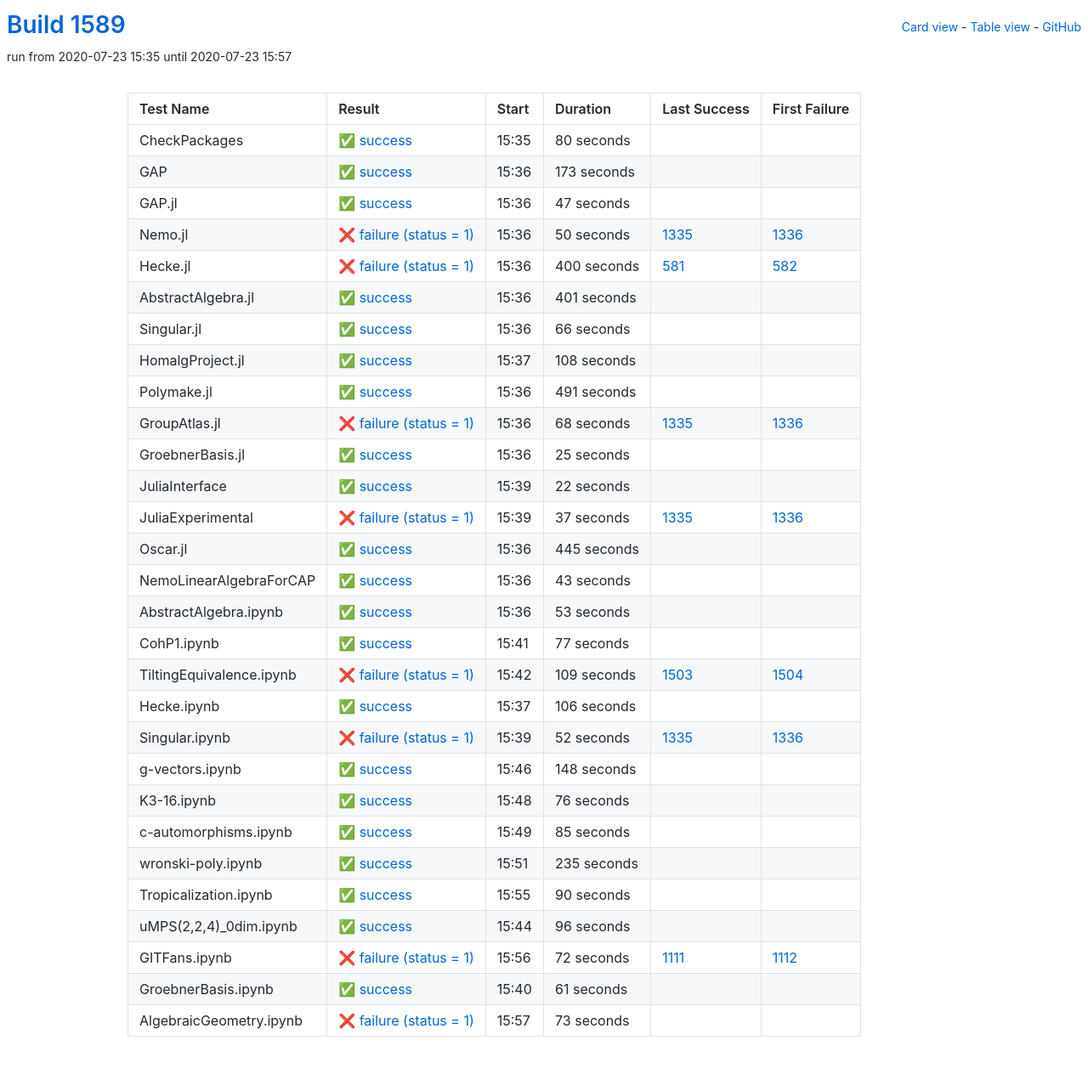
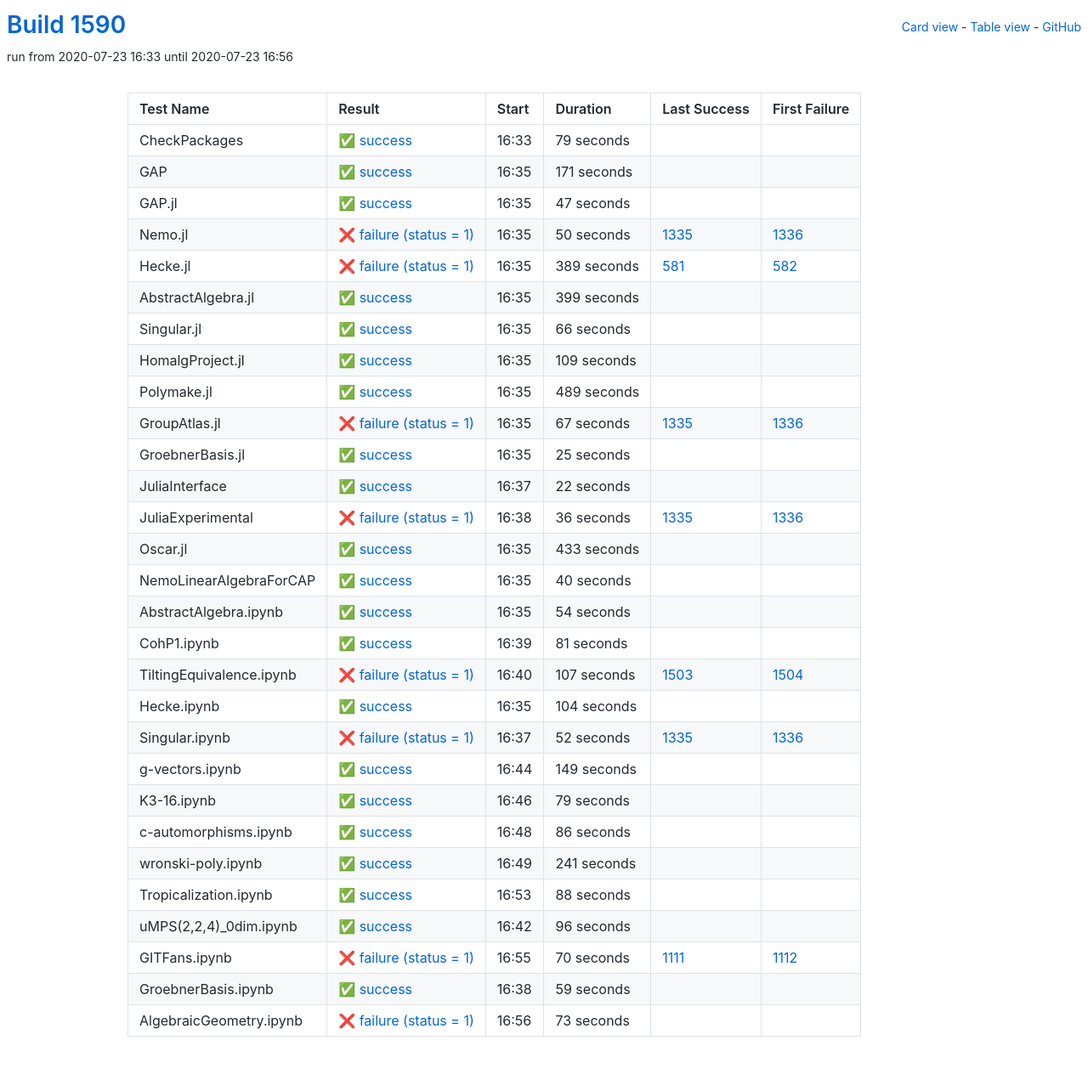
Before and after one commit to oscar-system/oscar-ci-status-1.4, a Jekyll site: the page built from table.html, in a window 1280 px wide. Shown: the whole page at 85% size. Built offline with Jekyll 4.4.1, drawn with Linux system fonts in a browser that asks for light colours.

Commit message:
Build #1590

```diff
--- a/_data/ci.yml
+++ b/_data/ci.yml
@@ -1,6 +1,6 @@
 ---
-build: 1589
-build_url: https://oscarci.mathematik.uni-kl.de/job/oscar-julia-1.4/1589/
+build: 1590
+build_url: https://oscarci.mathematik.uni-kl.de/job/oscar-julia-1.4/1590/
 job: oscar-julia-1.4
 organization: oscar-system
 repo: oscar-ci-status-1.4
@@ -8,32 +8,32 @@ repourl: https://github.com/oscar-system/oscar-ci-status-1.4
 tests:
 - name: CheckPackages
   id: checkpackages
-  log: https://oscarci.mathematik.uni-kl.de/job/oscar-julia-1.4/1589/artifact/logs/build-1589/CheckPackages.log
-  start: 2020-07-23 15:35
+  log: https://oscarci.mathematik.uni-kl.de/job/oscar-julia-1.4/1590/artifact/logs/build-1590/CheckPackages.log
+  start: 2020-07-23 16:33
   success: true
   exitcode: 0
   status: success
-  duration: 80
+  duration: 79
   last_success: false
   last_success_url:
   first_failure: false
   first_failure_url:
 - name: GAP
   id: gap
-  log: https://oscarci.mathematik.uni-kl.de/job/oscar-julia-1.4/1589/artifact/logs/build-1589/GAP.log
-  start: 2020-07-23 15:36
+  log: https://oscarci.mathematik.uni-kl.de/job/oscar-julia-1.4/1590/artifact/logs/build-1590/GAP.log
+  start: 2020-07-23 16:35
   success: true
   exitcode: 0
   status: success
-  duration: 173
+  duration: 171
   last_success: false
   last_success_url:
   first_failure: false
   first_failure_url:
 - name: GAP.jl
   id: gap-jl
-  log: https://oscarci.mathematik.uni-kl.de/job/oscar-julia-1.4/1589/artifact/logs/build-1589/GAP.jl.log
-  start: 2020-07-23 15:36
+  log: https://oscarci.mathematik.uni-kl.de/job/oscar-julia-1.4/1590/artifact/logs/build-1590/GAP.jl.log
+  start: 2020-07-23 16:35
   success: true
   exitcode: 0
   status: success
@@ -44,8 +44,8 @@ tests:
   first_failure_url:
 - name: Nemo.jl
   id: nemo-jl
-  log: https://oscarci.mathematik.uni-kl.de/job/oscar-julia-1.4/1589/artifact/logs/build-1589/Nemo.jl.log
-  start: 2020-07-23 15:36
+  log: https://oscarci.mathematik.uni-kl.de/job/oscar-julia-1.4/1590/artifact/logs/build-1590/Nemo.jl.log
+  start: 2020-07-23 16:35
   success: false
   exitcode: 1
   status: failure
@@ -56,32 +56,32 @@ tests:
   first_failure_url: https://oscarci.mathematik.uni-kl.de/job/oscar-julia-1.4/1336/
 - name: Hecke.jl
   id: hecke-jl
-  log: https://oscarci.mathematik.uni-kl.de/job/oscar-julia-1.4/1589/artifact/logs/build-1589/Hecke.jl.log
-  start: 2020-07-23 15:36
+  log: https://oscarci.mathematik.uni-kl.de/job/oscar-julia-1.4/1590/artifact/logs/build-1590/Hecke.jl.log
+  start: 2020-07-23 16:35
   success: false
   exitcode: 1
   status: failure
-  duration: 400
+  duration: 389
   last_success: 581
   last_success_url: https://oscarci.mathematik.uni-kl.de/job/oscar-julia-1.4/581/
   first_failure: 582
   first_failure_url: https://oscarci.mathematik.uni-kl.de/job/oscar-julia-1.4/582/
 - name: AbstractAlgebra.jl
   id: abstractalgebra-jl
-  log: https://oscarci.mathematik.uni-kl.de/job/oscar-julia-1.4/1589/artifact/logs/build-1589/AbstractAlgebra.jl.log
-  start: 2020-07-23 15:36
+  log: https://oscarci.mathematik.uni-kl.de/job/oscar-julia-1.4/1590/artifact/logs/build-1590/AbstractAlgebra.jl.log
+  start: 2020-07-23 16:35
   success: true
   exitcode: 0
   status: success
-  duration: 401
+  duration: 399
   last_success: false
   last_success_url:
   first_failure: false
   first_failure_url:
 - name: Singular.jl
   id: singular-jl
-  log: https://oscarci.mathematik.uni-kl.de/job/oscar-julia-1.4/1589/artifact/logs/build-1589/Singular.jl.log
-  start: 2020-07-23 15:36
+  log: https://oscarci.mathematik.uni-kl.de/job/oscar-julia-1.4/1590/artifact/logs/build-1590/Singular.jl.log
+  start: 2020-07-23 16:35
   success: true
   exitcode: 0
   status: success
@@ -92,44 +92,44 @@ tests:
   first_failure_url:
 - name: HomalgProject.jl
   id: homalgproject-jl
-  log: https://oscarci.mathematik.uni-kl.de/job/oscar-julia-1.4/1589/artifact/logs/build-1589/HomalgProject.jl.log
-  start: 2020-07-23 15:37
+  log: https://oscarci.mathematik.uni-kl.de/job/oscar-julia-1.4/1590/artifact/logs/build-1590/HomalgProject.jl.log
+  start: 2020-07-23 16:35
   success: true
   exitcode: 0
   status: success
-  duration: 108
+  duration: 109
   last_success: false
   last_success_url:
   first_failure: false
   first_failure_url:
 - name: Polymake.jl
   id: polymake-jl
-  log: https://oscarci.mathematik.uni-kl.de/job/oscar-julia-1.4/1589/artifact/logs/build-1589/Polymake.jl.log
-  start: 2020-07-23 15:36
+  log: https://oscarci.mathematik.uni-kl.de/job/oscar-julia-1.4/1590/artifact/logs/build-1590/Polymake.jl.log
+  start: 2020-07-23 16:35
   success: true
   exitcode: 0
   status: success
-  duration: 491
+  duration: 489
   last_success: false
   last_success_url:
   first_failure: false
   first_failure_url:
 - name: GroupAtlas.jl
   id: groupatlas-jl
-  log: https://oscarci.mathematik.uni-kl.de/job/oscar-julia-1.4/1589/artifact/logs/build-1589/GroupAtlas.jl.log
-  start: 2020-07-23 15:36
+  log: https://oscarci.mathematik.uni-kl.de/job/oscar-julia-1.4/1590/artifact/logs/build-1590/GroupAtlas.jl.log
+  start: 2020-07-23 16:35
   success: false
   exitcode: 1
   status: failure
-  duration: 68
+  duration: 67
   last_success: 1335
   last_success_url: https://oscarci.mathematik.uni-kl.de/job/oscar-julia-1.4/1335/
   first_failure: 1336
   first_failure_url: https://oscarci.mathematik.uni-kl.de/job/oscar-julia-1.4/1336/
 - name: GroebnerBasis.jl
   id: groebnerbasis-jl
-  log: https://oscarci.mathematik.uni-kl.de/job/oscar-julia-1.4/1589/artifact/logs/build-1589/GroebnerBasis.jl.log
-  start: 2020-07-23 15:36
+  log: https://oscarci.mathematik.uni-kl.de/job/oscar-julia-1.4/1590/artifact/logs/build-1590/GroebnerBasis.jl.log
+  start: 2020-07-23 16:35
   success: true
   exitcode: 0
   status: success
@@ -140,8 +140,8 @@ tests:
   first_failure_url:
 - name: JuliaInterface
   id: juliainterface
-  log: https://oscarci.mathematik.uni-kl.de/job/oscar-julia-1.4/1589/artifact/logs/build-1589/JuliaInterface.log
-  start: 2020-07-23 15:39
+  log: https://oscarci.mathematik.uni-kl.de/job/oscar-julia-1.4/1590/artifact/logs/build-1590/JuliaInterface.log
+  start: 2020-07-23 16:37
   success: true
   exitcode: 0
   status: success
@@ -152,92 +152,92 @@ tests:
   first_failure_url:
 - name: JuliaExperimental
   id: juliaexperimental
-  log: https://oscarci.mathematik.uni-kl.de/job/oscar-julia-1.4/1589/artifact/logs/build-1589/JuliaExperimental.log
-  start: 2020-07-23 15:39
+  log: https://oscarci.mathematik.uni-kl.de/job/oscar-julia-1.4/1590/artifact/logs/build-1590/JuliaExperimental.log
+  start: 2020-07-23 16:38
   success: false
   exitcode: 1
   status: failure
-  duration: 37
+  duration: 36
   last_success: 1335
   last_success_url: https://oscarci.mathematik.uni-kl.de/job/oscar-julia-1.4/1335/
   first_failure: 1336
   first_failure_url: https://oscarci.mathematik.uni-kl.de/job/oscar-julia-1.4/1336/
 - name: Oscar.jl
   id: oscar-jl
-  log: https://oscarci.mathematik.uni-kl.de/job/oscar-julia-1.4/1589/artifact/logs/build-1589/Oscar.jl.log
-  start: 2020-07-23 15:36
+  log: https://oscarci.mathematik.uni-kl.de/job/oscar-julia-1.4/1590/artifact/logs/build-1590/Oscar.jl.log
+  start: 2020-07-23 16:35
   success: true
   exitcode: 0
   status: success
-  duration: 445
+  duration: 433
   last_success: false
   last_success_url:
   first_failure: false
   first_failure_url:
 - name: NemoLinearAlgebraForCAP
   id: nemolinearalgebraforcap
-  log: https://oscarci.mathematik.uni-kl.de/job/oscar-julia-1.4/1589/artifact/logs/build-1589/NemoLinearAlgebraForCAP.log
-  start: 2020-07-23 15:36
+  log: https://oscarci.mathematik.uni-kl.de/job/oscar-julia-1.4/1590/artifact/logs/build-1590/NemoLinearAlgebraForCAP.log
+  start: 2020-07-23 16:35
   success: true
   exitcode: 0
   status: success
-  duration: 43
+  duration: 40
   last_success: false
   last_success_url:
   first_failure: false
   first_failure_url:
 - name: AbstractAlgebra.ipynb
   id: abstractalgebra-ipynb
-  log: https://oscarci.mathematik.uni-kl.de/job/oscar-julia-1.4/1589/artifact/logs/build-1589/AbstractAlgebra.ipynb.log
-  start: 2020-07-23 15:36
+  log: https://oscarci.mathematik.uni-kl.de/job/oscar-julia-1.4/1590/artifact/logs/build-1590/AbstractAlgebra.ipynb.log
+  start: 2020-07-23 16:35
   success: true
   exitcode: 0
   status: success
-  duration: 53
+  duration: 54
   last_success: false
   last_success_url:
   first_failure: false
   first_failure_url:
 - name: CohP1.ipynb
   id: cohp1-ipynb
-  log: https://oscarci.mathematik.uni-kl.de/job/oscar-julia-1.4/1589/artifact/logs/build-1589/CohP1.ipynb.log
-  start: 2020-07-23 15:41
+  log: https://oscarci.mathematik.uni-kl.de/job/oscar-julia-1.4/1590/artifact/logs/build-1590/CohP1.ipynb.log
+  start: 2020-07-23 16:39
   success: true
   exitcode: 0
   status: success
-  duration: 77
+  duration: 81
   last_success: false
   last_success_url:
   first_failure: false
   first_failure_url:
 - name: TiltingEquivalence.ipynb
   id: tiltingequivalence-ipynb
-  log: https://oscarci.mathematik.uni-kl.de/job/oscar-julia-1.4/1589/artifact/logs/build-1589/TiltingEquivalence.ipynb.log
-  start: 2020-07-23 15:42
+  log: https://oscarci.mathematik.uni-kl.de/job/oscar-julia-1.4/1590/artifact/logs/build-1590/TiltingEquivalence.ipynb.log
+  start: 2020-07-23 16:40
   success: false
   exitcode: 1
   status: failure
-  duration: 109
+  duration: 107
   last_success: 1503
   last_success_url: https://oscarci.mathematik.uni-kl.de/job/oscar-julia-1.4/1503/
   first_failure: 1504
   first_failure_url: https://oscarci.mathematik.uni-kl.de/job/oscar-julia-1.4/1504/
 - name: Hecke.ipynb
   id: hecke-ipynb
-  log: https://oscarci.mathematik.uni-kl.de/job/oscar-julia-1.4/1589/artifact/logs/build-1589/Hecke.ipynb.log
-  start: 2020-07-23 15:37
+  log: https://oscarci.mathematik.uni-kl.de/job/oscar-julia-1.4/1590/artifact/logs/build-1590/Hecke.ipynb.log
+  start: 2020-07-23 16:35
   success: true
   exitcode: 0
   status: success
-  duration: 106
+  duration: 104
   last_success: false
   last_success_url:
   first_failure: false
   first_failure_url:
 - name: Singular.ipynb
   id: singular-ipynb
-  log: https://oscarci.mathematik.uni-kl.de/job/oscar-julia-1.4/1589/artifact/logs/build-1589/Singular.ipynb.log
-  start: 2020-07-23 15:39
+  log: https://oscarci.mathematik.uni-kl.de/job/oscar-julia-1.4/1590/artifact/logs/build-1590/Singular.ipynb.log
+  start: 2020-07-23 16:37
   success: false
   exitcode: 1
   status: failure
@@ -248,68 +248,68 @@ tests:
   first_failure_url: https://oscarci.mathematik.uni-kl.de/job/oscar-julia-1.4/1336/
 - name: g-vectors.ipynb
   id: g-vectors-ipynb
-  log: https://oscarci.mathematik.uni-kl.de/job/oscar-julia-1.4/1589/artifact/logs/build-1589/g-vectors.ipynb.log
-  start: 2020-07-23 15:46
+  log: https://oscarci.mathematik.uni-kl.de/job/oscar-julia-1.4/1590/artifact/logs/build-1590/g-vectors.ipynb.log
+  start: 2020-07-23 16:44
   success: true
   exitcode: 0
   status: success
-  duration: 148
+  duration: 149
   last_success: false
   last_success_url:
   first_failure: false
   first_failure_url:
 - name: K3-16.ipynb
   id: k3-16-ipynb
-  log: https://oscarci.mathematik.uni-kl.de/job/oscar-julia-1.4/1589/artifact/logs/build-1589/K3-16.ipynb.log
-  start: 2020-07-23 15:48
+  log: https://oscarci.mathematik.uni-kl.de/job/oscar-julia-1.4/1590/artifact/logs/build-1590/K3-16.ipynb.log
+  start: 2020-07-23 16:46
   success: true
   exitcode: 0
   status: success
-  duration: 76
+  duration: 79
   last_success: false
   last_success_url:
   first_failure: false
   first_failure_url:
 - name: c-automorphisms.ipynb
   id: c-automorphisms-ipynb
-  log: https://oscarci.mathematik.uni-kl.de/job/oscar-julia-1.4/1589/artifact/logs/build-1589/c-automorphisms.ipynb.log
-  start: 2020-07-23 15:49
+  log: https://oscarci.mathematik.uni-kl.de/job/oscar-julia-1.4/1590/artifact/logs/build-1590/c-automorphisms.ipynb.log
+  start: 2020-07-23 16:48
   success: true
   exitcode: 0
   status: success
-  duration: 85
+  duration: 86
   last_success: false
   last_success_url:
   first_failure: false
   first_failure_url:
 - name: wronski-poly.ipynb
   id: wronski-poly-ipynb
-  log: https://oscarci.mathematik.uni-kl.de/job/oscar-julia-1.4/1589/artifact/logs/build-1589/wronski-poly.ipynb.log
-  start: 2020-07-23 15:51
+  log: https://oscarci.mathematik.uni-kl.de/job/oscar-julia-1.4/1590/artifact/logs/build-1590/wronski-poly.ipynb.log
+  start: 2020-07-23 16:49
   success: true
   exitcode: 0
   status: success
-  duration: 235
+  duration: 241
   last_success: false
   last_success_url:
   first_failure: false
   first_failure_url:
 - name: Tropicalization.ipynb
   id: tropicalization-ipynb
-  log: https://oscarci.mathematik.uni-kl.de/job/oscar-julia-1.4/1589/artifact/logs/build-1589/Tropicalization.ipynb.log
-  start: 2020-07-23 15:55
+  log: https://oscarci.mathematik.uni-kl.de/job/oscar-julia-1.4/1590/artifact/logs/build-1590/Tropicalization.ipynb.log
+  start: 2020-07-23 16:53
   success: true
   exitcode: 0
   status: success
-  duration: 90
+  duration: 88
   last_success: false
   last_success_url:
   first_failure: false
   first_failure_url:
 - name: uMPS(2,2,4)_0dim.ipynb
   id: umps-2-2-4-0dim-ipynb
-  log: https://oscarci.mathematik.uni-kl.de/job/oscar-julia-1.4/1589/artifact/logs/build-1589/uMPS-2-2-4-_0dim.ipynb.log
-  start: 2020-07-23 15:44
+  log: https://oscarci.mathematik.uni-kl.de/job/oscar-julia-1.4/1590/artifact/logs/build-1590/uMPS-2-2-4-_0dim.ipynb.log
+  start: 2020-07-23 16:42
   success: true
   exitcode: 0
   status: success
@@ -320,32 +320,32 @@ tests:
   first_failure_url:
 - name: GITFans.ipynb
   id: gitfans-ipynb
-  log: https://oscarci.mathematik.uni-kl.de/job/oscar-julia-1.4/1589/artifact/logs/build-1589/GITFans.ipynb.log
-  start: 2020-07-23 15:56
+  log: https://oscarci.mathematik.uni-kl.de/job/oscar-julia-1.4/1590/artifact/logs/build-1590/GITFans.ipynb.log
+  start: 2020-07-23 16:55
   success: false
   exitcode: 1
   status: failure
-  duration: 72
+  duration: 70
   last_success: 1111
   last_success_url: https://oscarci.mathematik.uni-kl.de/job/oscar-julia-1.4/1111/
   first_failure: 1112
   first_failure_url: https://oscarci.mathematik.uni-kl.de/job/oscar-julia-1.4/1112/
 - name: GroebnerBasis.ipynb
   id: groebnerbasis-ipynb
-  log: https://oscarci.mathematik.uni-kl.de/job/oscar-julia-1.4/1589/artifact/logs/build-1589/GroebnerBasis.ipynb.log
-  start: 2020-07-23 15:40
+  log: https://oscarci.mathematik.uni-kl.de/job/oscar-julia-1.4/1590/artifact/logs/build-1590/GroebnerBasis.ipynb.log
+  start: 2020-07-23 16:38
   success: true
   exitcode: 0
   status: success
-  duration: 61
+  duration: 59
   last_success: false
   last_success_url:
   first_failure: false
   first_failure_url:
 - name: AlgebraicGeometry.ipynb
   id: algebraicgeometry-ipynb
-  log: https://oscarci.mathematik.uni-kl.de/job/oscar-julia-1.4/1589/artifact/logs/build-1589/AlgebraicGeometry.ipynb.log
-  start: 2020-07-23 15:57
+  log: https://oscarci.mathematik.uni-kl.de/job/oscar-julia-1.4/1590/artifact/logs/build-1590/AlgebraicGeometry.ipynb.log
+  start: 2020-07-23 16:56
   success: false
   exitcode: 1
   status: failure
```
Also changed, not shown: README.md.
